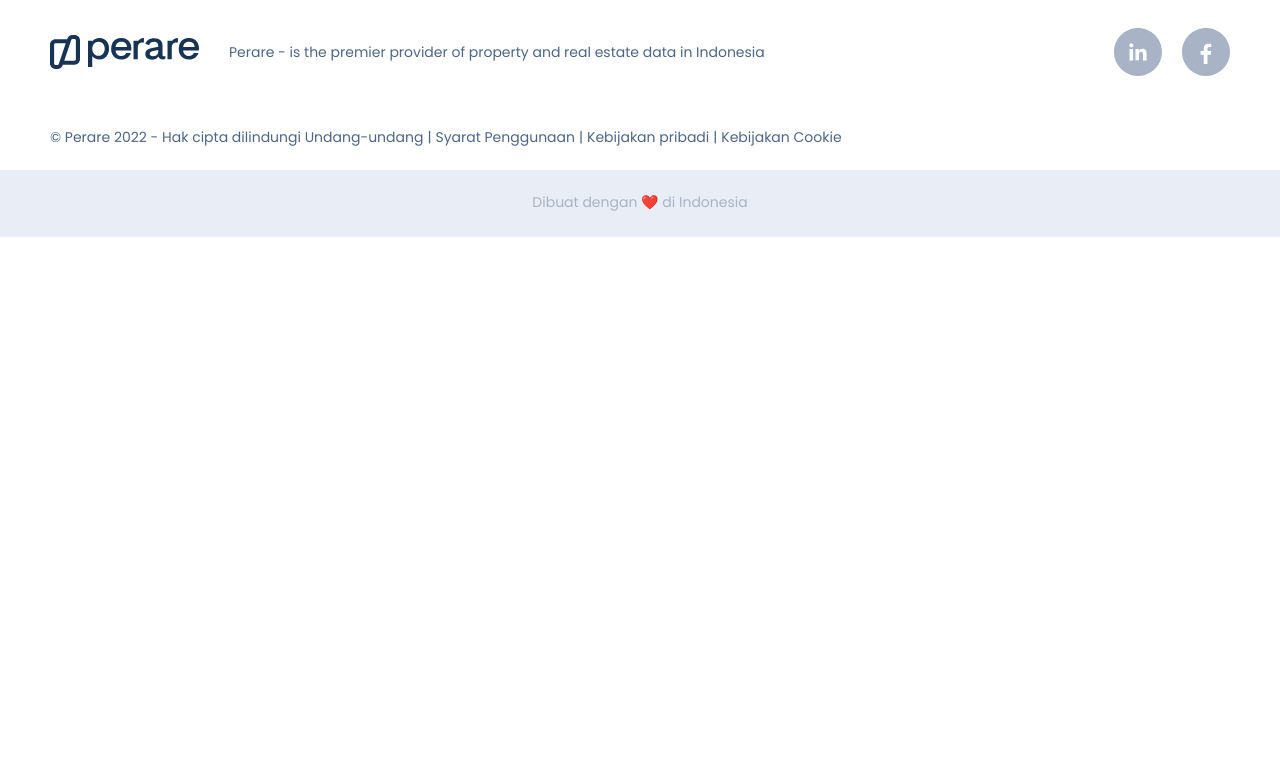
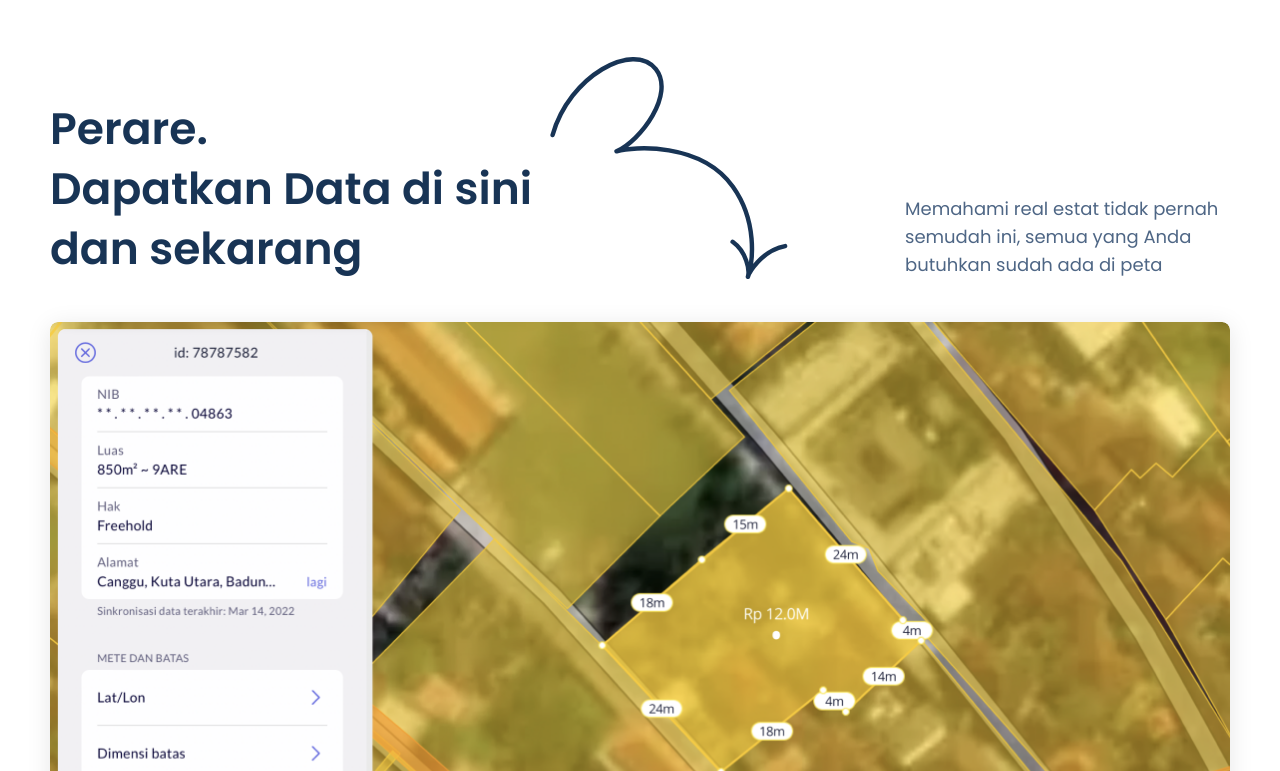
Before and after one commit to Shevrin/perare-landing, an Angular app: page / in a window 1280 px wide. Shown: the part 2229-3000 px from the top of the page. Before the commit the page ends 2466 px from the top, so only its background shows below. Built offline with nearby package versions, Linux system fonts and the light colour scheme.

Commit message:
added section tester

```diff
--- a/src/app/landing/industries/industries.component.sass
+++ b/src/app/landing/industries/industries.component.sass
@@ -7,6 +7,8 @@
   background-position: bottom center
   @media (max-width: 880px)
     padding: 50px 0
+  @media (max-width: 420px)
+    background-image: none
 
   &__title
     @extend %Poppins-600
--- a/src/app/landing/tester/tester.component.html
+++ b/src/app/landing/tester/tester.component.html
@@ -1 +1,26 @@
-<!-- <p>tester works!</p> -->
+<section class="tester">
+  <div class="container">
+    <div class="tester__top">
+      <h2 class="tester__title">
+        <span class="tester__title-logo">Perare.</span>
+        Dapatkan Data di sini
+        <span class="tester__title-dan">dan</span>
+        <span class="tester__title-dan--mobile">&</span> sekarang
+      </h2>
+      <p class="tester__text">
+        Memahami real estat tidak pernah semudah ini, semua yang Anda butuhkan sudah ada di peta
+      </p>
+      <div class="tester__btn-mobile">
+        Coba gratis
+        <svg width="16" height="16" viewBox="0 0 16 16" fill="none" xmlns="http://www.w3.org/2000/svg">
+          <path fill-rule="evenodd" clip-rule="evenodd"
+            d="M8.64645 12.8536C8.45118 12.6583 8.45118 12.3417 8.64645 12.1464L12.2929 8.5L2.5 8.5C2.22386 8.5 2 8.27614 2 8C2 7.72386 2.22386 7.5 2.5 7.5L12.2929 7.5L8.64645 3.85355C8.45118 3.65829 8.45118 3.34171 8.64645 3.14645C8.84171 2.95118 9.15829 2.95118 9.35355 3.14645L13.8536 7.64645C14.0488 7.84171 14.0488 8.15829 13.8536 8.35355L9.35355 12.8536C9.15829 13.0488 8.84171 13.0488 8.64645 12.8536Z"
+            fill="white" />
+        </svg>
+      </div>
+    </div>
+    <div class="tester__map">
+      <img src="../assets/landing/image/tester/map.png" alt="изображение приложения">
+    </div>
+  </div>
+</section>
--- a/src/app/landing/tester/tester.component.sass
+++ b/src/app/landing/tester/tester.component.sass
@@ -0,0 +1,145 @@
+@import '/src/sass/landing/vars'
+.tester
+  padding: 100px 0 64px
+
+  @media (max-width: 600px)
+    padding: 40px 0 34px
+    overflow: hidden
+  &__top
+    display: flex
+    justify-content: space-between
+    align-items: flex-end
+    margin-bottom: 43px
+
+    @media (max-width: 940px)
+      flex-wrap: wrap
+
+    @media (max-width: 600px)
+      margin-bottom: 0
+
+  &__title
+    @extend %Poppins-600
+    font-size: 44px
+    line-height: 60px
+    color: $black
+    max-width: 490px
+    position: relative
+
+    &::before
+      content: ''
+      position: absolute
+      right: -248px
+      top: -43px
+      width: 238px
+      height: 233px
+      background-image: url('/../assets/landing/image/vector/tester-arrow.svg')
+      background-repeat: no-repeat
+      background-size: contain
+
+    @media (max-width: 1090px)
+      max-width: 410px
+      &::before
+        right: -169px
+        top: 29px
+        width: 161px
+        height: 150px
+
+    @media (max-width: 940px)
+      margin-bottom: 27px
+
+    @media (max-width: 600px)
+      font-size: 40px
+      line-height: 50px
+      max-width: 370px
+
+      &::before
+        right: -80px
+        top: 80px
+        width: 122px
+        height: 137px
+        transform: rotate(45deg)
+
+    @media (max-width: 420px)
+      max-width: 240px
+
+      &::before
+        right: -88px
+        top: 131px
+
+  &__title-logo
+    display: block
+    width: 100%
+
+    @media (max-width: 600px)
+      display: none
+
+  &__title-dan
+    @media (max-width: 420px)
+      display: none
+
+  &__title-dan--mobile
+    display: none
+    @media (max-width: 420px)
+      display: inline-block
+
+  &__text
+    width: 325px
+    font-size: 18px
+    line-height: 28px
+    color: $dark-grey
+
+    @media (max-width: 940px)
+      display: block
+      width: 100%
+
+    @media (max-width: 600px)
+      margin-bottom: 27px
+      width: 400px
+
+    @media (max-width: 420px)
+      width: 265px
+
+  &__btn-mobile
+    display: none
+    align-items: center
+    justify-content: center
+    width: 195px
+    height: 64px
+    background-color: $purple
+    border-radius: 8px
+    margin: 0 auto
+
+    svg
+      margin-left: 8px
+
+    @media (max-width: 600px)
+      display: flex
+
+  &__map
+    position: relative
+
+    img
+      box-shadow: 0px 4px 25px rgba(0, 0, 0, 0.1)
+      border-radius: 8px
+
+    @media (max-width: 600px)
+      display: none
+
+  &__map-btn
+    position: absolute
+    top: 9px
+    right: 8px
+    display: flex
+    align-items: center
+    justify-content: center
+    width: 136px
+    height: 40px
+    background: $light-grey
+    border-radius: 8px
+    @extend %Poppins-500
+    font-size: 14px
+    line-height: 25px
+    color: $purple
+
+    svg
+      margin-left: 8px
--- a/src/app/landing/welcome/welcome.component.sass
+++ b/src/app/landing/welcome/welcome.component.sass
@@ -12,6 +12,7 @@
 
   @media (max-width: 420px)
     padding-bottom: 22px
+    background-image: none
 
   &__inner
     display: flex
--- a/src/sass/landing/fonts.sass
+++ b/src/sass/landing/fonts.sass
@@ -7,14 +7,14 @@
   src: url('/assets/landing/fonts/Poppins-Medium.woff') format('woff')
   font-display: swap
 
-@font-face
-  font-family: 'Poppins'
-  font-weight: 500
-  font-style: normal
-  src: local('Poppins-MediumItalic'),
-  src: url('/assets/landing/fonts/Poppins-MediumItalic.woff2') format('woff2'),
-  src: url('/assets/landing/fonts/Poppins-MediumItalic.woff') format('woff')
-  font-display: swap
+// @font-face
+//   font-family: 'Poppins'
+//   font-weight: 500
+//   font-style: normal
+//   src: local('Poppins-MediumItalic'),
+//   src: url('/assets/landing/fonts/Poppins-MediumItalic.woff2') format('woff2'),
+//   src: url('/assets/landing/fonts/Poppins-MediumItalic.woff') format('woff')
+//   font-display: swap
 
 @font-face
   font-family: 'Poppins'
--- a/src/sass/landing/vars.sass
+++ b/src/sass/landing/vars.sass
@@ -9,9 +9,9 @@ $grey: #A8B4C5
   font-family: 'Poppins'
   font-weight: 500
 
-%Poppins-italic
-  font-family: 'Poppins'
-  font-weight: 500
+// %Poppins-italic
+//   font-family: 'Poppins'
+//   font-weight: 500
 
 %Poppins-400
   font-family: 'Poppins'
```
Also changed, not shown: src/assets/landing/image/tester/map.png (added), src/assets/landing/image/vector/tester-arrow.svg (added).
